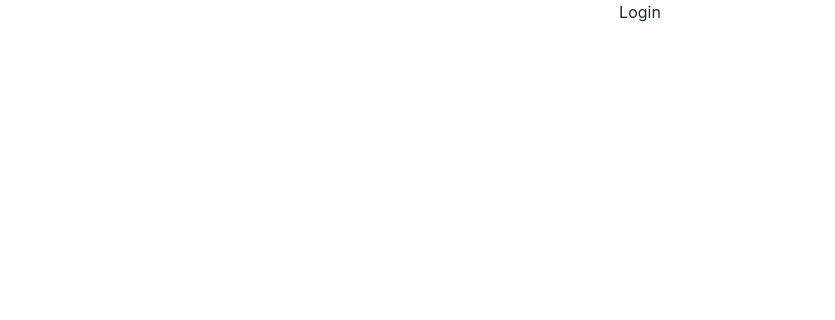
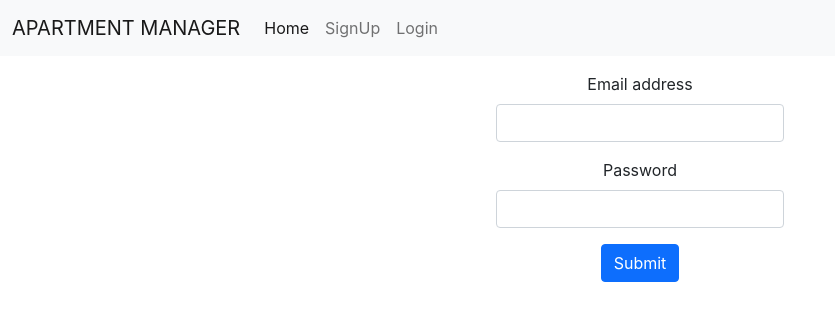
Before and after one commit to Aniket-Pilankar/APARTMENT-MANAGER, a React (Create React App) app in the folder apartment-manager/: page /login in a window 1280 px wide. Shown: the top 320 px of the page, without its empty margins (0-835 px from the left). Built offline with nearby package versions, Linux system fonts and the light colour scheme.

Commit message:
SignIn SignUp Navbar Routes done

```diff
--- a/apartment-manager/package.json
+++ b/apartment-manager/package.json
@@ -6,10 +6,13 @@
     "@testing-library/jest-dom": "^5.16.4",
     "@testing-library/react": "^13.1.1",
     "@testing-library/user-event": "^13.5.0",
+    "axios": "^0.26.1",
     "react": "^17.0.2",
     "react-dom": "^17.0.2",
+    "react-redux": "^8.0.0",
     "react-router-dom": "^6.3.0",
     "react-scripts": "5.0.1",
+    "redux": "^4.1.2",
     "web-vitals": "^2.1.4"
   },
   "scripts": {
--- a/apartment-manager/src/Components/HomePage/HomePage.jsx
+++ b/apartment-manager/src/Components/HomePage/HomePage.jsx
@@ -1,6 +1,15 @@
 import React from 'react'
+import { useSelector } from 'react-redux'
+import { Navigate } from 'react-router-dom'
 
 const HomePage = () => {
+
+  const authState_form_store =  useSelector((store) => (store.login.authState))
+
+  // if(!authState_form_store){
+  //   return <Navigate to={'/login'}/>
+  // }
+
   return (
     <div>HomePage</div>
   )
--- a/apartment-manager/src/Components/Login/Login.jsx
+++ b/apartment-manager/src/Components/Login/Login.jsx
@@ -1,8 +1,65 @@
-import React from 'react'
+import axios from 'axios';
+import React, { useState } from 'react'
+import { useDispatch } from 'react-redux';
+import { useNavigate } from 'react-router-dom';
+import { authState,loginToken } from '../../Redux/LoginSignUp/action';
 
 const Login = () => {
+
+  const [user_login,setuser_login] = useState({});
+  const navigate = useNavigate()
+  const dispatch = useDispatch()
+
+  const login_handleOn_change = (e) => {
+    const {name,value} = e.target;
+    setuser_login({
+      ...user_login,
+      [name]:value
+    })
+  }
+
+  const login_handleOn_submit = (e) => {
+    e.preventDefault()
+    // let data = JSON.stringify(user_login)
+    postLoginData(user_login)
+  }
+
+  const postLoginData = (data) => {
+    axios.post(`http://localhost:4040/login`,data).then((res) => {
+      // console.log('res:', res)
+      const {data} = res
+      console.log('data:', data)
+
+      dispatch(authState(true))
+      dispatch(loginToken(data))
+
+      navigate('/')
+
+
+    }).catch((error)=>{
+      alert('Please try another email or password')
+      console.error(error.response.data);
+
+    })
+  }
+
   return (
-    <div>Login</div>
+    <div>
+      <div className='w-25 p-3 m-auto'>
+        <form onSubmit={login_handleOn_submit} >
+          <div className="mb-3 ">
+            <label htmlFor="login-email" className="form-label">Email address</label>
+            <input type="email" className="form-control" id="login-email" aria-describedby="emailHelp" name='email' onChange={login_handleOn_change} />
+
+          </div>
+          <div className="mb-3">
+            <label htmlFor="login-password" className="form-label">Password</label>
+            <input type="password" className="form-control" id="login-password" name='password' onChange={login_handleOn_change} />
+          </div>
+          <input type="submit" className="btn btn-primary" value={'Submit'} />
+        </form>
+      </div>
+    </div>
   )
 }
 
--- /dev/null
+++ b/apartment-manager/src/Components/Navbar/Navbar.jsx
@@ -0,0 +1,54 @@
+import React from 'react'
+import { useDispatch } from 'react-redux'
+import { Link } from 'react-router-dom'
+
+const Navbar = () => {
+
+
+
+
+    return (
+        <div>
+            <nav class="navbar navbar-expand-lg navbar-light bg-light">
+                <div class="container-fluid">
+                    <Link to={'/'} class="navbar-brand">APARTMENT MANAGER</Link>
+                    <button class="navbar-toggler" type="button" data-bs-toggle="collapse" data-bs-target="#navbarSupportedContent" aria-controls="navbarSupportedContent" aria-expanded="false" aria-label="Toggle navigation">
+                        <span class="navbar-toggler-icon"></span>
+                    </button>
+                    <div class="collapse navbar-collapse" id="navbarSupportedContent">
+                        <ul class="navbar-nav me-auto mb-2 mb-lg-0">
+                            <li class="nav-item">
+                                <Link to={'/'} class="nav-link active" aria-current="page" href="#">Home</Link>
+                            </li>
+                            <li class="nav-item">
+                                <Link to={'/signUp'} class="nav-link" href="#">SignUp</Link>
+                            </li>
+                            <li class="nav-item">
+                                <Link to={'/Login'} class="nav-link" href="#">Login</Link>
+                            </li>
+                            {/* <li class="nav-item dropdown">
+                                <a class="nav-link dropdown-toggle" href="#" id="navbarDropdown" role="button" data-bs-toggle="dropdown" aria-expanded="false">
+                                    Dropdown
+                                </a>
+                                <ul class="dropdown-menu" aria-labelledby="navbarDropdown">
+                                    <li><a class="dropdown-item" href="#">Action</a></li>
+                                    <li><a class="dropdown-item" href="#">Another action</a></li>
+                                    <li><hr class="dropdown-divider"></li>
+                                    <li><a class="dropdown-item" href="#">Something else here</a></li>
+                                </ul>
+                            </li> */}
+                        </ul>
+                    </div>
+                    {/* <button class="btn btn-outline-success" onClick={() => {
+
+                        dispatch(authState(false))
+                        dispatch(loginToken(null))
+
+                    }}>Log Out</button> */}
+                </div>
+            </nav>
+        </div>
+    )
+}
+
+export default Navbar
--- a/apartment-manager/src/Components/Routes/Routes.jsx
+++ b/apartment-manager/src/Components/Routes/Routes.jsx
@@ -2,11 +2,13 @@ import React from 'react'
 import { Route, Routes } from 'react-router-dom'
 import HomePage from '../HomePage/HomePage'
 import Login from '../Login/Login'
+import Navbar from '../Navbar/Navbar'
 import SignUp from '../SignUp/SignUp'
 
 const AllRoutes = () => {
   return (
     <div>
+        <Navbar/>
         <Routes>
             <Route path='/' element={<HomePage/>}/>
             <Route path='/signup' element={<SignUp/>}/>
--- a/apartment-manager/src/Components/SignUp/SignUp.jsx
+++ b/apartment-manager/src/Components/SignUp/SignUp.jsx
@@ -1,8 +1,13 @@
+import axios from 'axios';
 import React, { useState } from 'react'
+import { useNavigate } from 'react-router-dom';
+
 
 const SignUp = () => {
 
   const [user_signUp, setuser_signUp] = useState({})
+
+  const navigate = useNavigate()
 
   const signUp_handleOn_change = (e) => {
     const { name, value } = e.target;
@@ -12,19 +17,67 @@ const SignUp = () => {
     })
   }
 
+
+
   const signUp_handleOn_submit = (e) => {
-    e.preventDefault()
-    console.log('user_signUp:', user_signUp)
+    e.preventDefault();
+    let data = JSON.stringify(user_signUp)
+    postSignUpData(data)
   }
+
+  const postSignUpData = async(data) => {
+    console.log('data:', data)
+    try {
+      let res = await fetch(`http://localhost:4040/register`,{
+        method:'POST',
+        body:data,
+        headers:{
+          'Content-type':'application/json'
+        }
+
+      })
+      console.log('res:', res)
+      let response = await res.json()
+      console.log('response:', response)
+
+      if (response.user === undefined) {
+        alert('Please try another email')
+        return
+    }
+
+    alert(`${response.user.name} your account has been created`)
+
+    navigate('/login')
+
+    } catch (error) {
+      console.log('error in postSignUpData:', error)
+
+    }
+  }
+  // const postSignUpData = () => {
+  //   axios.post(`http://localhost:4040/register`,user_signUp).then((res) => {
+  //     console.log('res:', res)
+  //     console.log('user_signUp:', user_signUp)
+
+  //   }).catch((error) => {
+  //     // console.log('error in signUp_handleOn_submit function')
+  //     console.error(error.response.data);
+  //   })
+  // }
 
 
   return (
     <div className='w-25 p-3 m-auto'>
       <form onSubmit={signUp_handleOn_submit} >
         <div className="mb-3 ">
+          <label htmlFor="signUp-name" className="form-label">Enter Your Name</label>
+          <input type="text" className="form-control" id="signUp-name"  name='name' onChange={signUp_handleOn_change} />
+
+        </div>
+        <div className="mb-3 ">
           <label htmlFor="signUp-email" className="form-label">Email address</label>
           <input type="email" className="form-control" id="signUp-email" aria-describedby="emailHelp" name='email' onChange={signUp_handleOn_change} />
-          <div id="emailHelp" className="form-text">We'll never share your email with anyone else.</div>
+
         </div>
         <div className="mb-3">
           <label htmlFor="signUp-password" className="form-label">Password</label>
--- /dev/null
+++ b/apartment-manager/src/Redux/LoginSignUp/action.js
@@ -0,0 +1,5 @@
+export const AUTH_STATE = "AUTH_STATE";
+export const LOGIN_TOKEN = "LOGIN_TOKEN";
+
+export const authState = (bool) =>({type:AUTH_STATE,payload:bool})
+export const loginToken = (str) =>({type:LOGIN_TOKEN,payload:str})
--- /dev/null
+++ b/apartment-manager/src/Redux/LoginSignUp/reducer.js
@@ -0,0 +1,22 @@
+import { AUTH_STATE , LOGIN_TOKEN } from "./action";
+
+const initState = {
+
+    authState: JSON.parse(localStorage.getItem('authState')) ||false,
+    token: JSON.parse(localStorage.getItem('logintoken'))  || null
+}
+
+export const loginReducer = (store=initState,{type,payload}) => {
+    switch(type){
+        case AUTH_STATE:
+            localStorage.setItem('authState',JSON.stringify(payload))
+            return {...store,authState:payload}
+
+        case LOGIN_TOKEN:
+            localStorage.setItem('logintoken',JSON.stringify(payload))
+            return {...store,token:payload}
+
+         default:
+            return store
+    }
+}
--- /dev/null
+++ b/apartment-manager/src/Redux/store.js
@@ -0,0 +1,10 @@
+import { combineReducers, createStore } from "redux";
+import { loginReducer } from "./LoginSignUp/reducer";
+
+const rootReducer = combineReducers({
+    login: loginReducer
+})
+
+export const store = createStore(rootReducer,
+    window.__REDUX_DEVTOOLS_EXTENSION__ && window.__REDUX_DEVTOOLS_EXTENSION__()
+)
--- a/apartment-manager/src/index.js
+++ b/apartment-manager/src/index.js
@@ -4,12 +4,15 @@ import './index.css';
 import App from './App';
 import { BrowserRouter } from "react-router-dom";
 import reportWebVitals from './reportWebVitals';
-
+import { Provider as ReactProvider } from 'react-redux'
+import { store } from './Redux/store'
 ReactDOM.render(
   <React.StrictMode>
-    <BrowserRouter>
-      <App />
-    </BrowserRouter>
+    <ReactProvider store={store}>
+      <BrowserRouter>
+        <App />
+      </BrowserRouter>
+    </ReactProvider>
   </React.StrictMode>,
   document.getElementById('root')
 );
```
Also changed, not shown: 1 other file (tests, documents, lock files or other folders).
